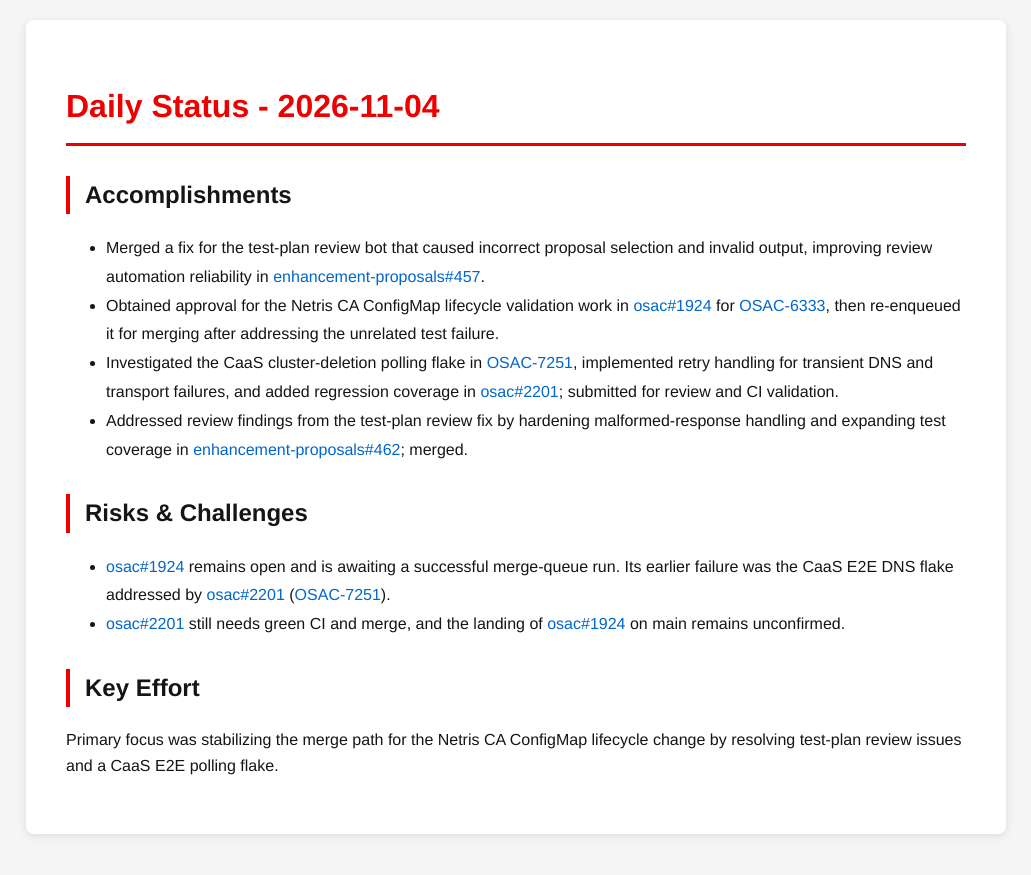
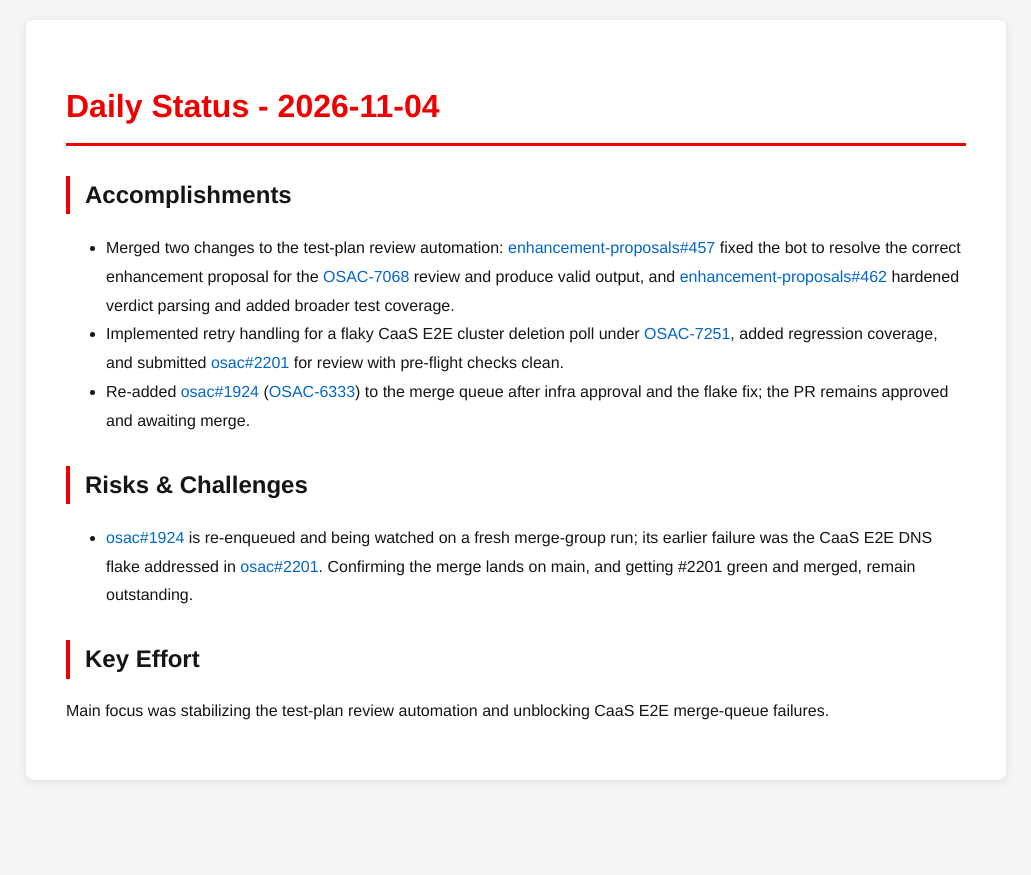
Before and after one commit to tzvatot/daily-status, a Jekyll site: the page built from 2026-11-04.md, in a window 1280 px wide. Shown: the top 875 px of the page, without its empty margins (124-1155 px from the left). Built offline with Jekyll 4.4.1, drawn with Linux system fonts in a browser that asks for light colours.

Commit message:
Daily status update - 2026-11-04

```diff
--- a/2026-11-04.md
+++ b/2026-11-04.md
@@ -7,14 +7,12 @@ date: 2026-11-04
 # Daily Status - 2026-11-04
 
 ## Accomplishments
-- Merged a fix for the test-plan review bot that caused incorrect proposal selection and invalid output, improving review automation reliability in [enhancement-proposals#457](https://github.com/osac-project/enhancement-proposals/pull/457).
-- Obtained approval for the Netris CA ConfigMap lifecycle validation work in [osac#1924](https://github.com/osac-project/osac/pull/1924) for [OSAC-6333](https://redhat.atlassian.net/browse/OSAC-6333), then re-enqueued it for merging after addressing the unrelated test failure.
-- Investigated the CaaS cluster-deletion polling flake in [OSAC-7251](https://redhat.atlassian.net/browse/OSAC-7251), implemented retry handling for transient DNS and transport failures, and added regression coverage in [osac#2201](https://github.com/osac-project/osac/pull/2201); submitted for review and CI validation.
-- Addressed review findings from the test-plan review fix by hardening malformed-response handling and expanding test coverage in [enhancement-proposals#462](https://github.com/osac-project/enhancement-proposals/pull/462); merged.
+- Merged two changes to the test-plan review automation: [enhancement-proposals#457](https://github.com/osac-project/enhancement-proposals/pull/457) fixed the bot to resolve the correct enhancement proposal for the [OSAC-7068](https://redhat.atlassian.net/browse/OSAC-7068) review and produce valid output, and [enhancement-proposals#462](https://github.com/osac-project/enhancement-proposals/pull/462) hardened verdict parsing and added broader test coverage.
+- Implemented retry handling for a flaky CaaS E2E cluster deletion poll under [OSAC-7251](https://redhat.atlassian.net/browse/OSAC-7251), added regression coverage, and submitted [osac#2201](https://github.com/osac-project/osac/pull/2201) for review with pre-flight checks clean.
+- Re-added [osac#1924](https://github.com/osac-project/osac/pull/1924) ([OSAC-6333](https://redhat.atlassian.net/browse/OSAC-6333)) to the merge queue after infra approval and the flake fix; the PR remains approved and awaiting merge.
 
 ## Risks & Challenges
-- [osac#1924](https://github.com/osac-project/osac/pull/1924) remains open and is awaiting a successful merge-queue run. Its earlier failure was the CaaS E2E DNS flake addressed by [osac#2201](https://github.com/osac-project/osac/pull/2201) ([OSAC-7251](https://redhat.atlassian.net/browse/OSAC-7251)).
-- [osac#2201](https://github.com/osac-project/osac/pull/2201) still needs green CI and merge, and the landing of [osac#1924](https://github.com/osac-project/osac/pull/1924) on main remains unconfirmed.
+- [osac#1924](https://github.com/osac-project/osac/pull/1924) is re-enqueued and being watched on a fresh merge-group run; its earlier failure was the CaaS E2E DNS flake addressed in [osac#2201](https://github.com/osac-project/osac/pull/2201). Confirming the merge lands on main, and getting #2201 green and merged, remain outstanding.
 
 ## Key Effort
-Primary focus was stabilizing the merge path for the Netris CA ConfigMap lifecycle change by resolving test-plan review issues and a CaaS E2E polling flake.
+Main focus was stabilizing the test-plan review automation and unblocking CaaS E2E merge-queue failures.
```
